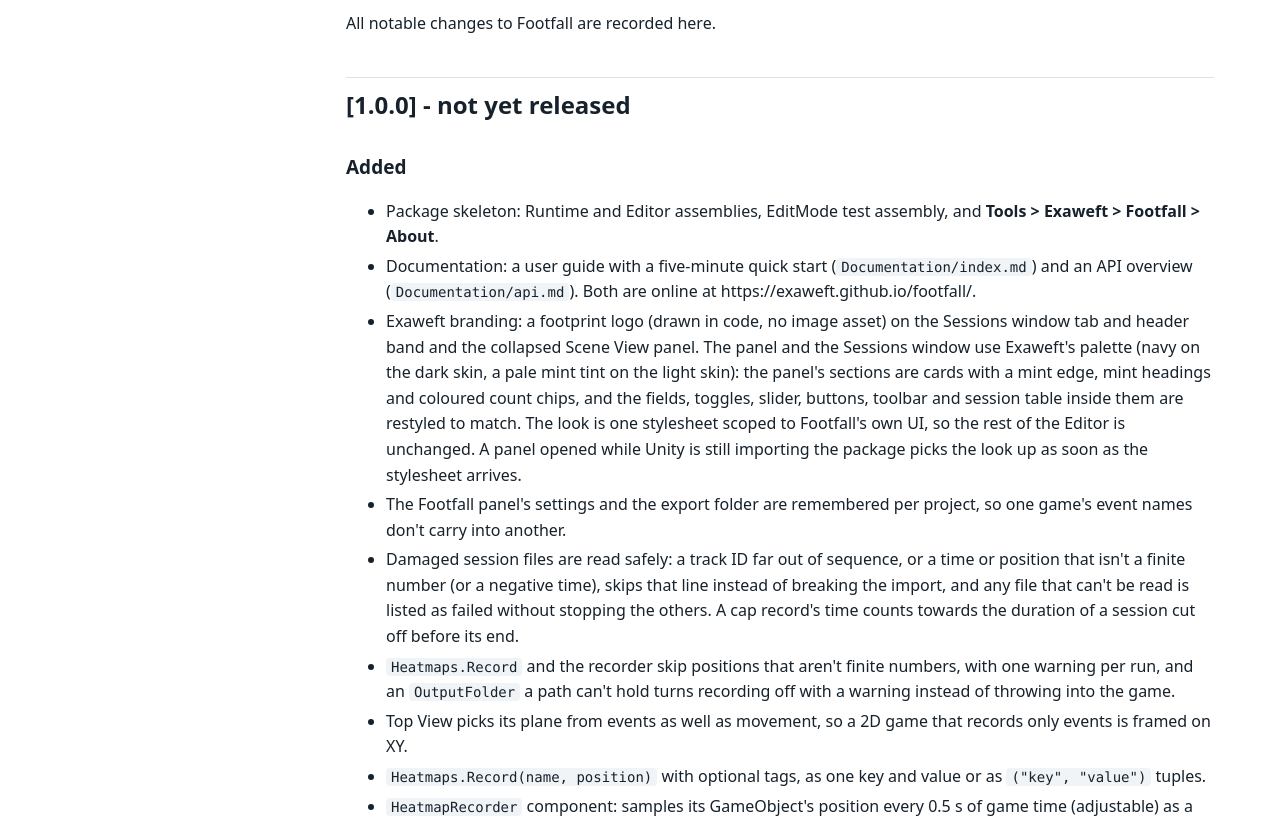
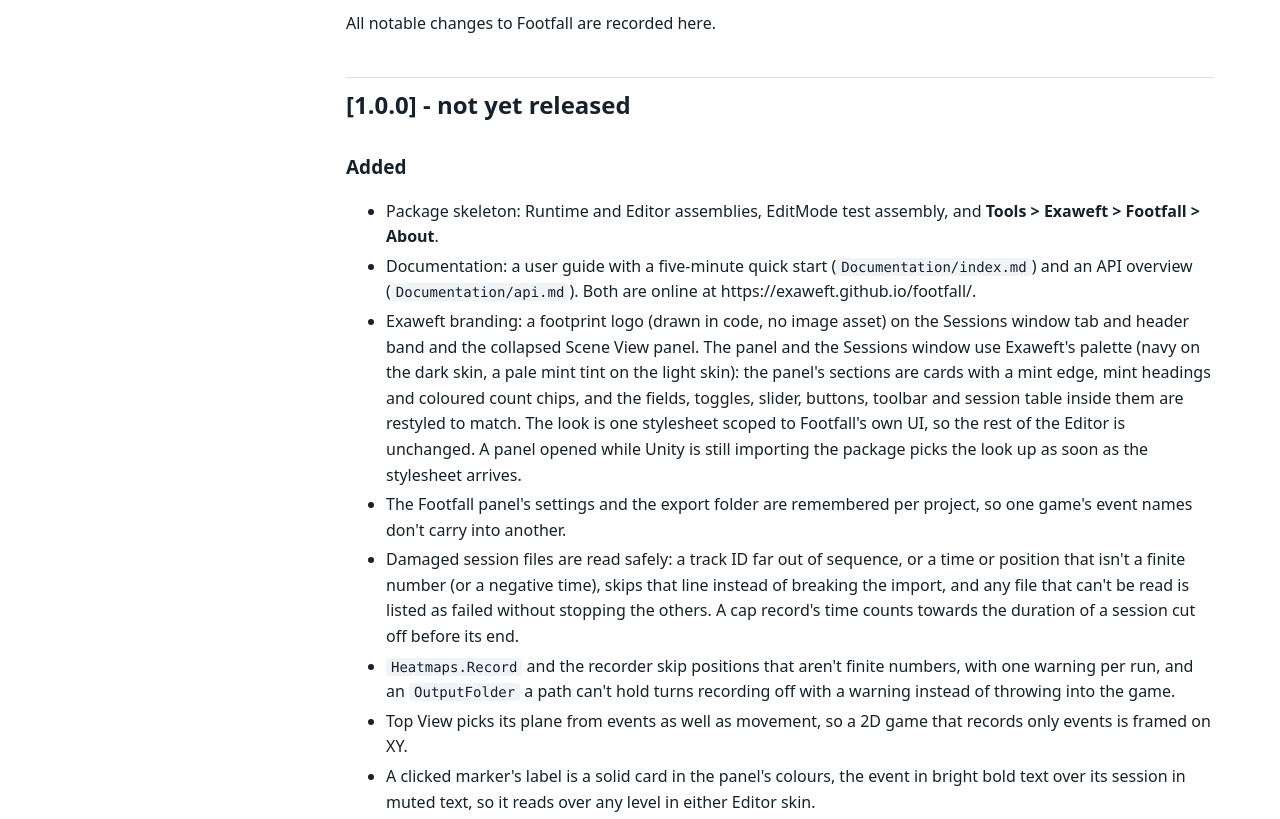
Before and after one commit to Exaweft/Footfall, a plain HTML site: page changelog.html in a window 1280 px wide. Shown: the part 133-952 px from the top of the page. Drawn offline with Linux system fonts and the light colour scheme.

Commit message:
Changelog: readable marker label

```diff
--- a/changelog.html
+++ b/changelog.html
@@ -57,6 +57,7 @@ footer { color:var(--muted); font-size:13px; border-top:1px solid var(--border);
 <li>Damaged session files are read safely: a track ID far out of sequence, or a time or position that isn't a finite number (or a negative time), skips that line instead of breaking the import, and any file that can't be read is listed as failed without stopping the others. A cap record's time counts towards the duration of a session cut off before its end.</li>
 <li><code>Heatmaps.Record</code> and the recorder skip positions that aren't finite numbers, with one warning per run, and an <code>OutputFolder</code> a path can't hold turns recording off with a warning instead of throwing into the game.</li>
 <li>Top View picks its plane from events as well as movement, so a 2D game that records only events is framed on XY.</li>
+<li>A clicked marker's label is a solid card in the panel's colours, the event in bright bold text over its session in muted text, so it reads over any level in either Editor skin.</li>
 <li><code>Heatmaps.Record(name, position)</code> with optional tags, as one key and value or as <code>(&quot;key&quot;, &quot;value&quot;)</code> tuples.</li>
 <li><code>HeatmapRecorder</code> component: samples its GameObject's position every 0.5 s of game time (adjustable) as a track.</li>
 <li>Session files (format version 1): one plain-text file per session under <code>Application.persistentDataPath/Footfall/Sessions</code>, with a JSON header (session ID, scene, build version, platform, tester label, start time) and one record per line. Values read back exactly.</li>
```
